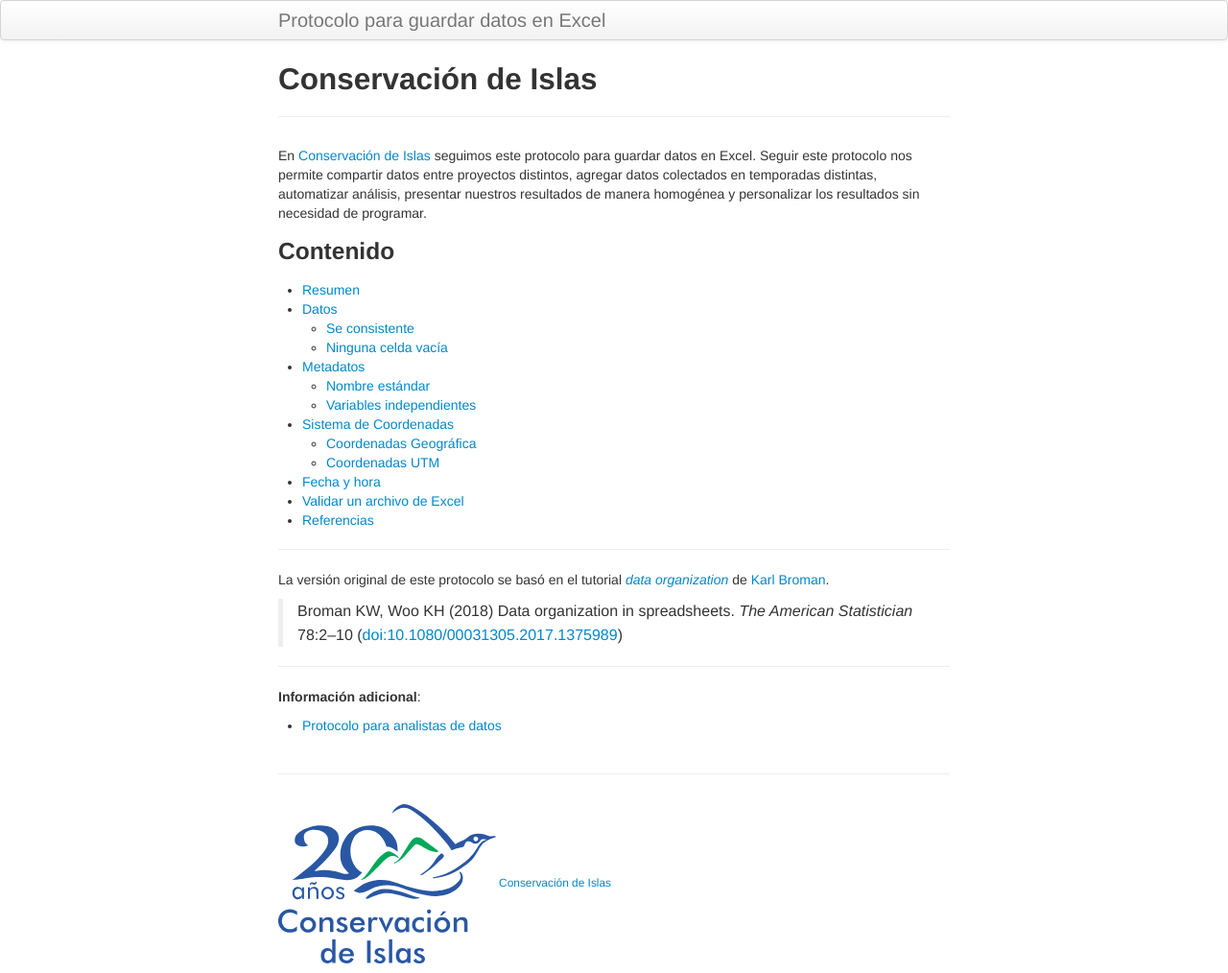
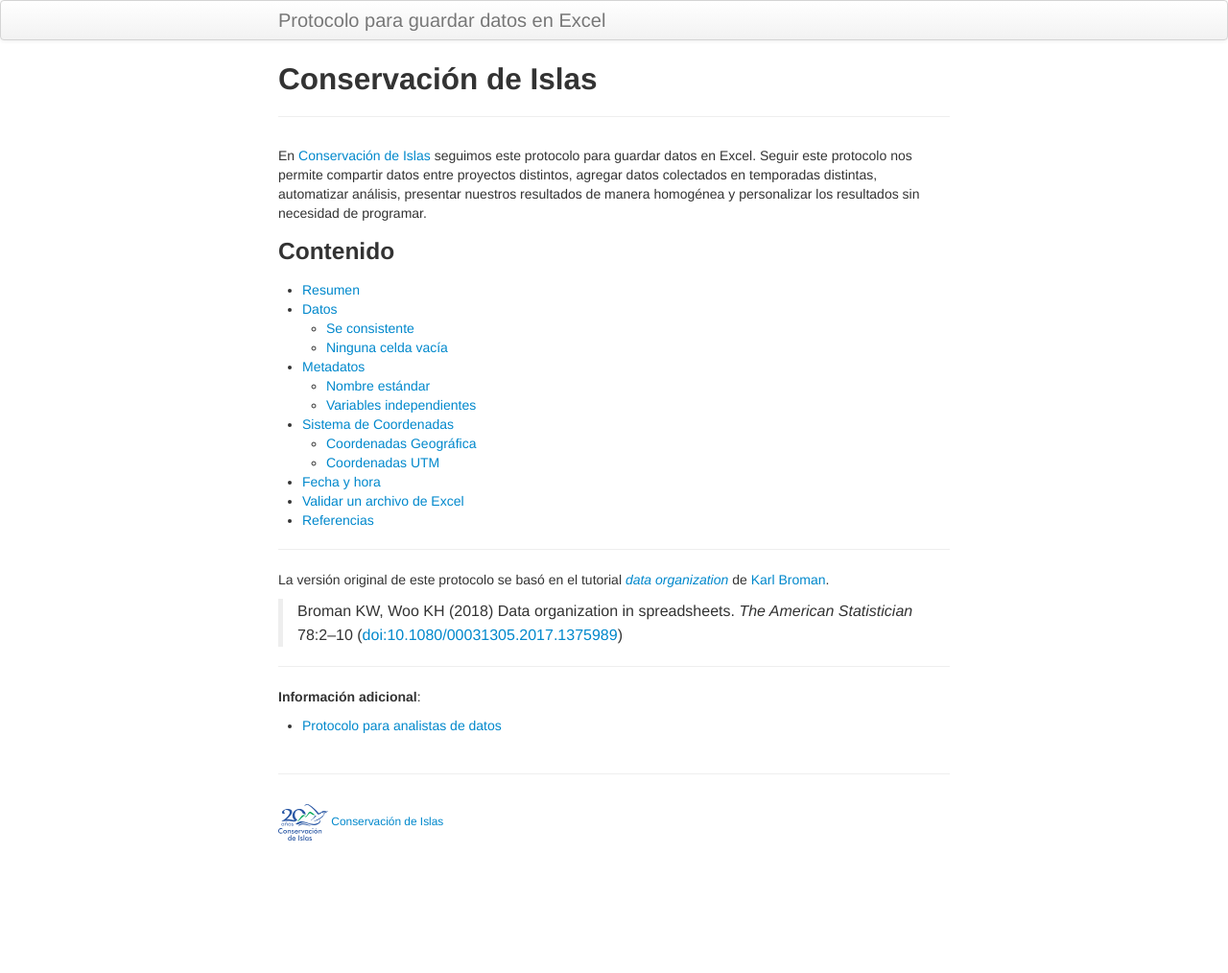
Before and after one commit to MaritzaB/datos_en_excel, a Jekyll site: the page built from index.md, in a window 1280 px wide. Shown: the whole page at 96% size. Built offline with Jekyll 4.4.1, drawn with Linux system fonts in a browser that asks for light colours; after the commit the page ends 900 px from its top, so only the background shows below that.

Commit message:
Reduce el tamaño del logotipo en el pie de figura

```diff
--- a/_includes/themes/twitter/default.html
+++ b/_includes/themes/twitter/default.html
@@ -45,7 +45,7 @@
       <footer>
         <p><small>
   <!-- start of footer -->
-          <img src="https://islasgeci.github.io/datos_en_excel/assets/images/logo_geci_20_anos.svg" alt="20 años de Conservación de Islas">
+          <img src="https://islasgeci.github.io/datos_en_excel/assets/images/logo_geci_20_anos.svg" height="38" width="52" alt="20 años de Conservación de Islas">
           <a href="https://islas.org.mx">Conservación de Islas</a>
   <!-- end of footer -->
         </small></p>
```
